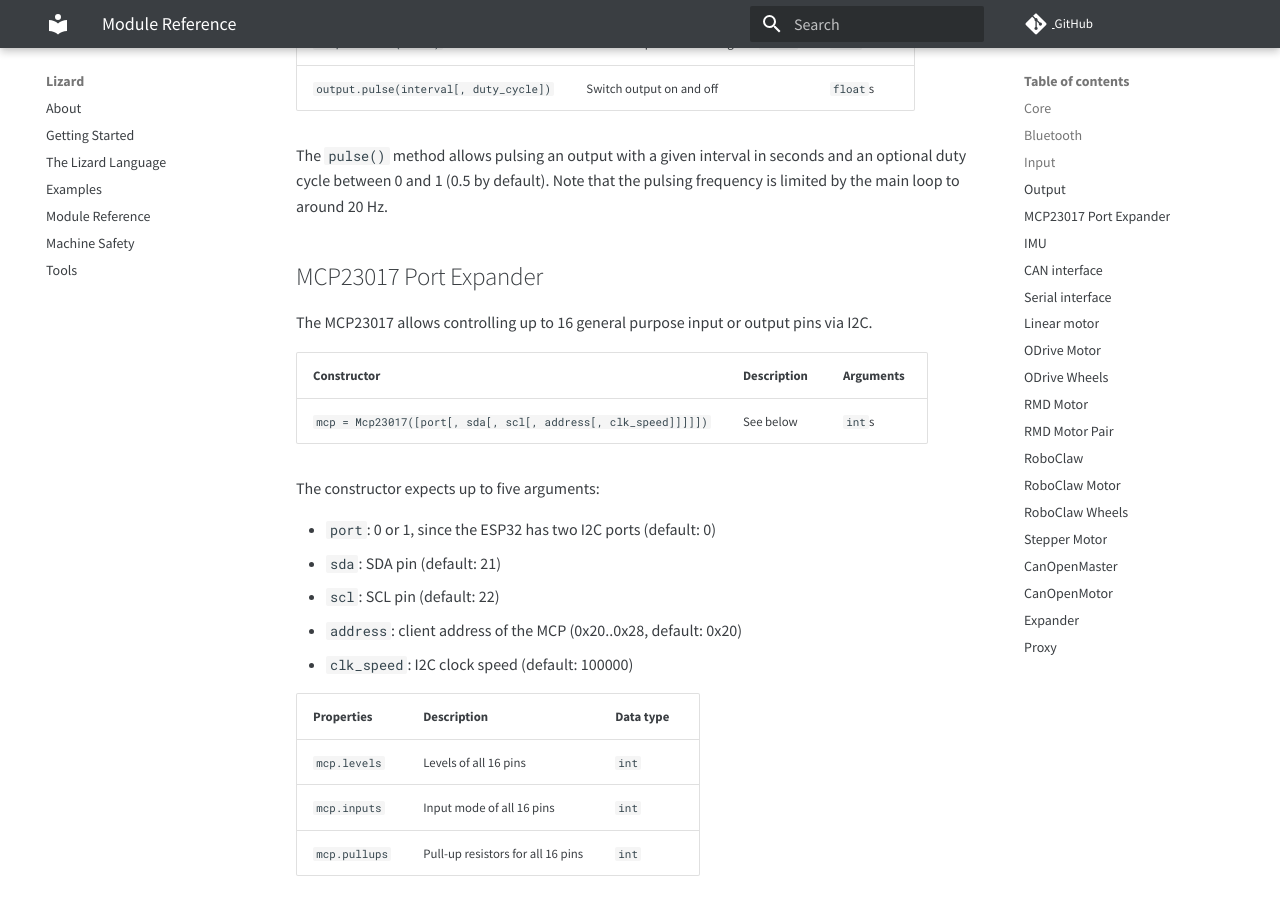
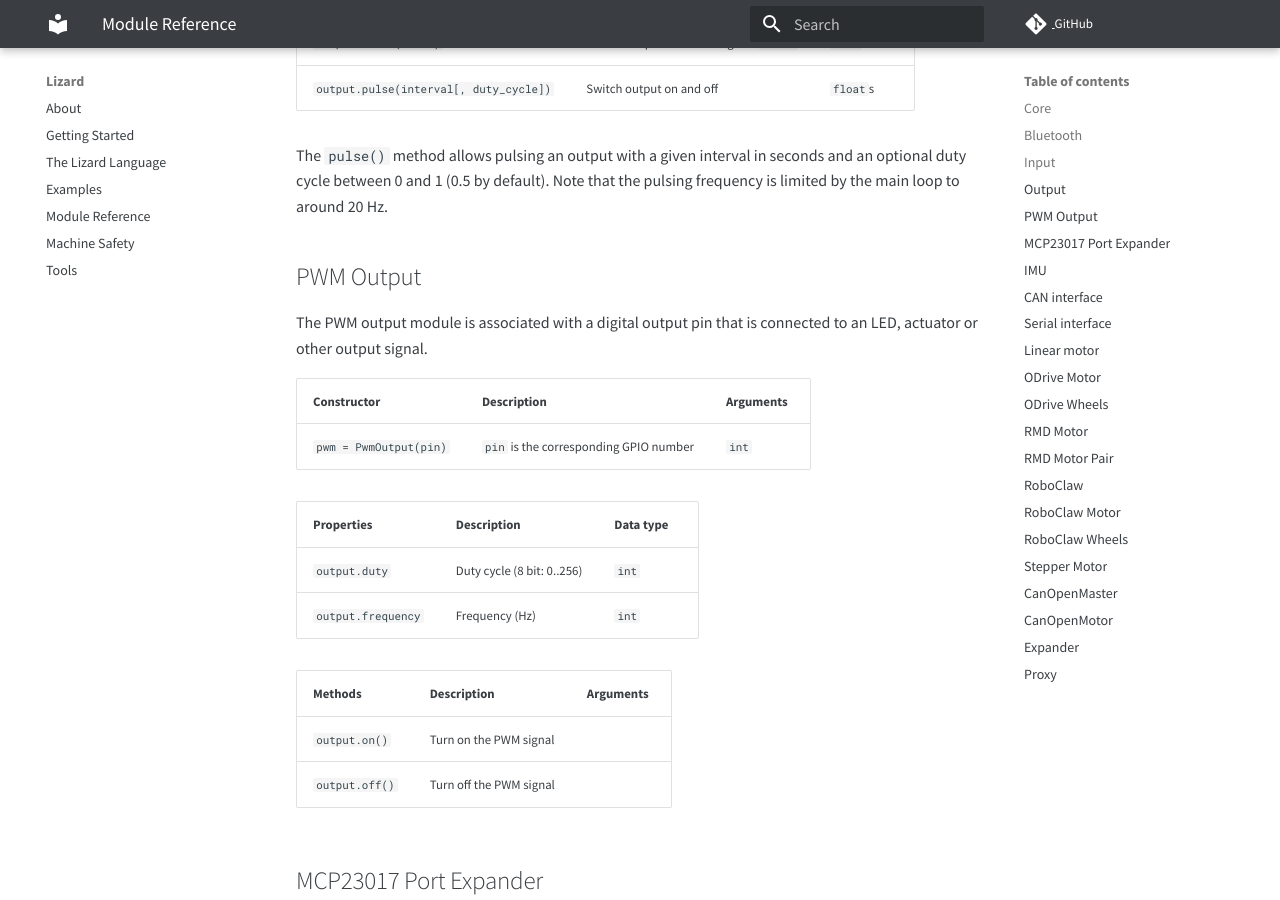
Before and after one commit to zauberzeug/lizard, an MkDocs documentation site: the page built from docs/module_reference.md, in a window 1280 px wide and 900 px high, scrolled down 3092 px. Built offline with MkDocs 1.6.1 and Material for MkDocs 9.7.7, drawn with Linux system fonts in a browser that asks for light colours; comment, search, counter and statistics services are not loaded.

Commit message:
add documentation

```diff
--- a/docs/module_reference.md
+++ b/docs/module_reference.md
@@ -91,6 +91,24 @@ The output module is associated with a digital output pin that is connected to a
 
 The `pulse()` method allows pulsing an output with a given interval in seconds and an optional duty cycle between 0 and 1 (0.5 by default).
 Note that the pulsing frequency is limited by the main loop to around 20 Hz.
+
+## PWM Output
+
+The PWM output module is associated with a digital output pin that is connected to an LED, actuator or other output signal.
+
+| Constructor            | Description                            | Arguments |
+| ---------------------- | -------------------------------------- | --------- |
+| `pwm = PwmOutput(pin)` | `pin` is the corresponding GPIO number | `int`     |
+
+| Properties         | Description                | Data type |
+| ------------------ | -------------------------- | --------- |
+| `output.duty`      | Duty cycle (8 bit: 0..256) | `int`     |
+| `output.frequency` | Frequency (Hz)             | `int`     |
+
+| Methods        | Description             | Arguments |
+| -------------- | ----------------------- | --------- |
+| `output.on()`  | Turn on the PWM signal  |           |
+| `output.off()` | Turn off the PWM signal |           |
 
 ## MCP23017 Port Expander
 
```
